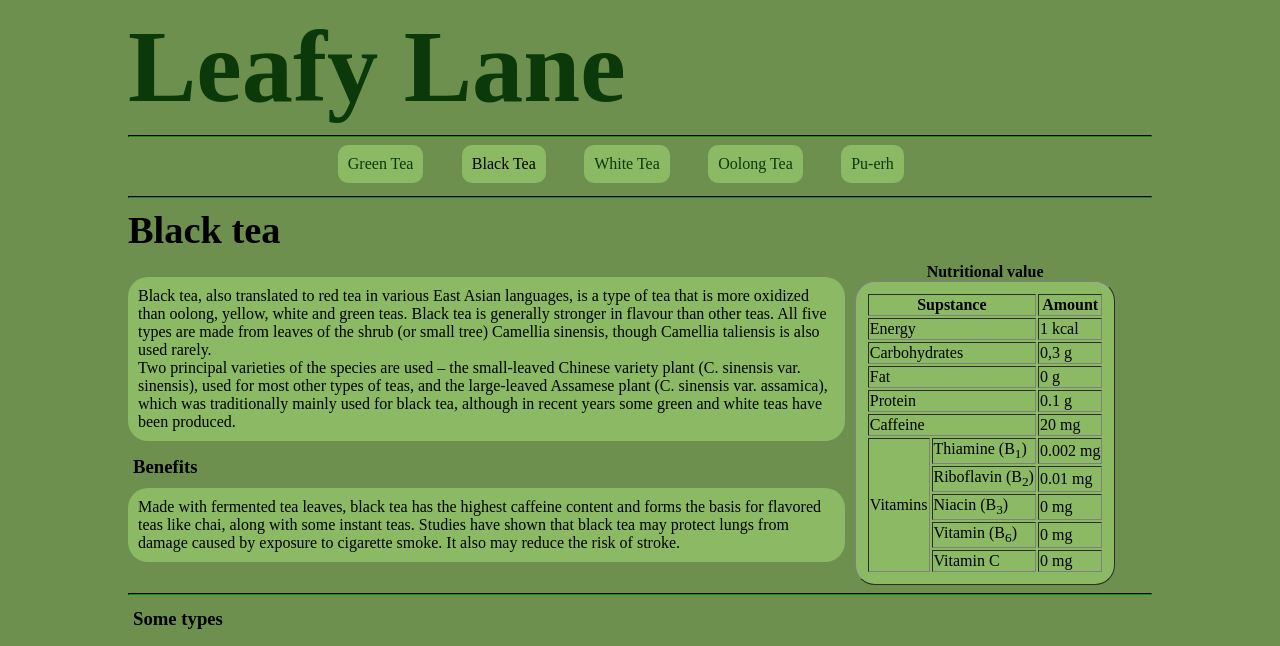
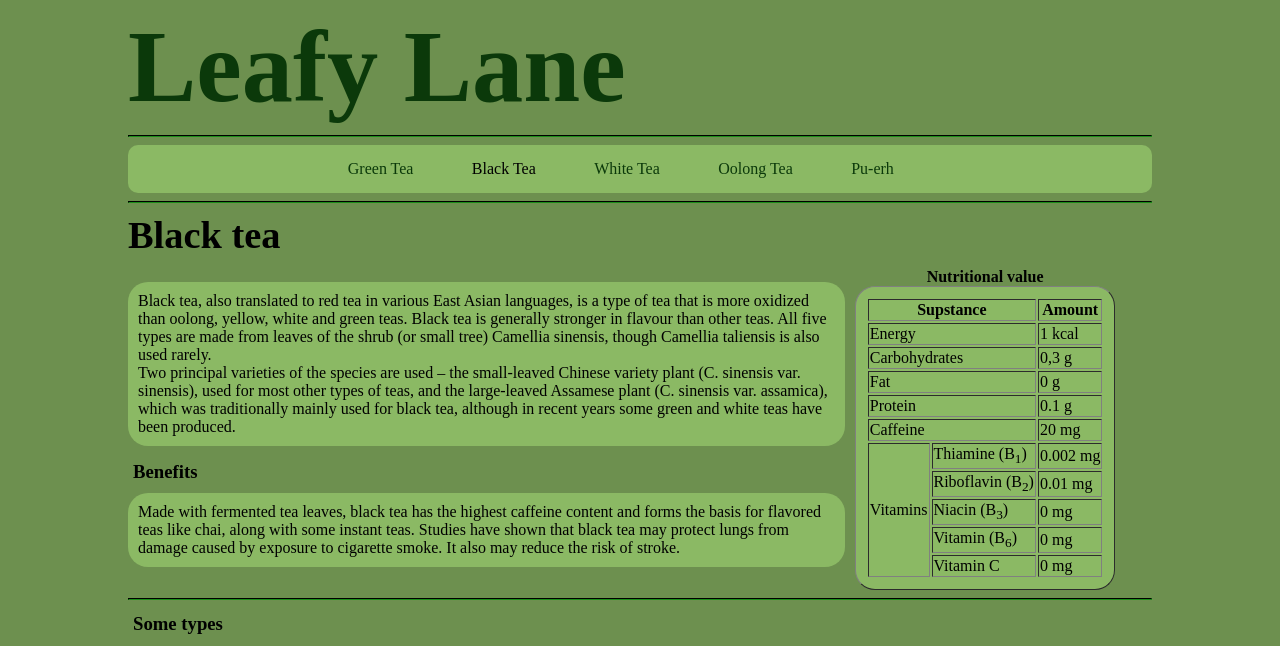
Before and after one commit to LeoSvjetlicic/ORWMA_web, a plain HTML site: page pages/black_tea.html in a window 1280 px wide. Shown: the top 646 px of the page. Drawn offline with Linux system fonts and the light colour scheme.

Commit message:
Add changes to nav

```diff
--- a/styles/style.css
+++ b/styles/style.css
@@ -44,6 +44,8 @@ nav {
   display: flex;
   flex-wrap: wrap;
   justify-content: center;
+  background-color: #8bb964;
+  border-radius: 10px;
 }
 
 a {
@@ -60,20 +62,19 @@ hr {
 
 .navPart {
   padding: 10px;
-  margin-top: 0%;
-  background-color: #8bb964;
+  margin-top: 5px;
   border-radius: 10px;
   margin-bottom: 5px;
   margin-right: 3vmax;
   color: #0b390a;
 }
 .navPart:hover {
-  box-shadow: #0b390a 0px 30px 60px -12px inset,
+  box-shadow: #759b54 0px 30px 60px -12px inset,
     rgba(0, 0, 0, 0.3) 0px 18px 36px -18px inset;
 }
 #navPartClicked {
   padding: 10px;
-  background-color: #8bb964;
+  margin-top: 5px;
   border-radius: 10px;
   margin-bottom: 5px;
   margin-right: 3vmax;
```
